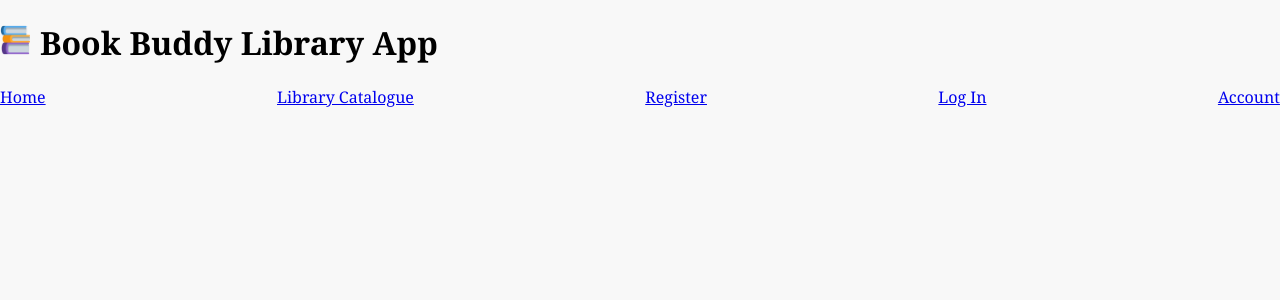
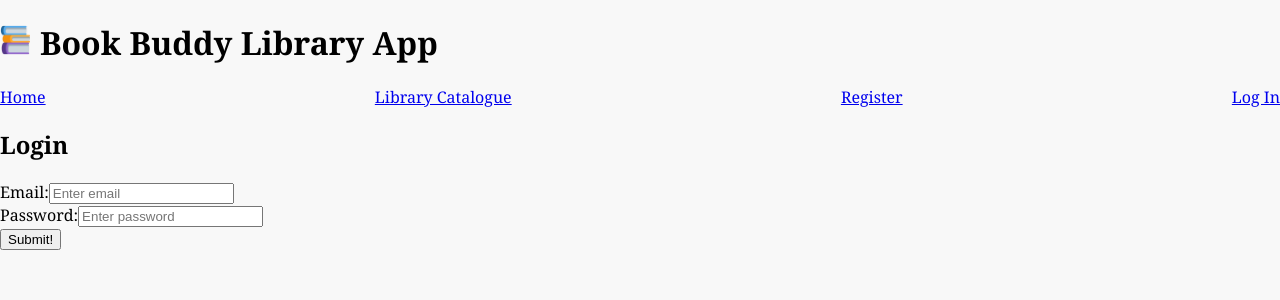
Before and after one commit to NatalieChurch/Block30WorkshopBookBuddy, a React (Vite) app: page /users/login in a window 1280 px wide. Shown: the top 300 px of the page. Built offline with nearby package versions, Linux system fonts and the light colour scheme.

Commit message:
Working Register and Login

```diff
--- a/src/App.jsx
+++ b/src/App.jsx
@@ -1,5 +1,5 @@
 import bookLogo from './assets/books.png'
-import { useState } from 'react'
+import { useState, useEffect } from 'react'
 import { Link, Route, Routes } from 'react-router-dom'
 import Home from './components/Home'
 import Books from './components/Books'
@@ -10,7 +10,14 @@ import Account from './components/Account'
 
 
 function App() {
-  const [token, setToken] = useState(null)
+  const [token, setToken] = useState(null);
+
+  useEffect(() => {
+    const storedToken = localStorage.getItem("token");
+    if (storedToken) {
+      setToken(storedToken);
+    }
+  }, []);
 
   return (
     <>
@@ -25,15 +32,15 @@ function App() {
           <Link to="/books"> Library Catalogue </Link>
           <Link to="/users/register"> Register </Link>
           <Link to="/users/login"> Log In </Link>
-          <Link to="/users/me"> Account </Link>
+          {token? <Link to="/users/me"> Account </Link> : null}
         </div>
         <div>
           <Routes>
             <Route path="/" element={<Home/>} />
             <Route path="/books" element={<Books/>} />
             <Route path="/books/:id" element={<SingleBook/>} />
-            <Route path="/users/register" element={<Register/>} />
-            <Route path="users/login" element={<Login/>} />
+            <Route path="/users/register" element={<Register token={token} setToken={setToken}/>} />
+            <Route path="users/login" element={<Login token={token} setToken={setToken} />} />
             <Route path="users/me" element={<Account/>} />
           </Routes>
         </div>
--- a/src/components/Account.jsx
+++ b/src/components/Account.jsx
@@ -2,6 +2,8 @@
 
 function Account () {
 
+
+
 }
 
 export default Account
--- a/src/components/Login.jsx
+++ b/src/components/Login.jsx
@@ -1,7 +1,69 @@
 /* TODO - add your code to create a functional React component that renders a login form */
 
-function Login () {
+import { useState } from "react";
 
+function Login({ setToken }) {
+  const [username, setUsername] = useState("");
+  const [password, setPassword] = useState("");
+  const [error, setError] = useState(null);
+  const token = localStorage.getItem("token")
+
+  async function handleLogin(event) {
+    event.preventDefault();
+    setError(null);
+
+
+    try {
+      const response = await fetch("https://fsa-book-buddy-b6e748d1380d.herokuapp.com/api/users/login", {
+        method: "POST",
+        headers: {
+          "Content-Type": "application/json"
+        },
+        body: JSON.stringify({ email:username, password })
+      });
+
+      const result = await response.json();
+
+      setToken(result.token);
+      setUsername("");
+      setPassword("");
+
+    } catch (error) {
+      setError(error.message);
+    }
+  }
+
+  return (
+    <div>
+      <h2>Login</h2>
+      {error && <p>{error}</p>}
+      <form onSubmit={handleLogin}>
+        <div>
+          <label>Email:</label>
+          <input
+            id="login-email"
+            type="text"
+            value={username}
+            onChange={(e) => setUsername(e.target.value)}
+            placeholder="Enter email"
+            required
+          />
+        </div>
+        <div>
+          <label>Password:</label>
+          <input
+            id="login-password"
+            type="password"
+            value={password}
+            onChange={(e) => setPassword(e.target.value)}
+            placeholder="Enter password"
+            required
+          />
+        </div>
+        <button type="submit">Submit!</button>
+      </form>
+    </div>
+  );
 }
 
-export default Login
+export default Login;
--- a/src/components/Register.jsx
+++ b/src/components/Register.jsx
@@ -1,6 +1,53 @@
 /* TODO - add your code to create a functional React component that renders a registration form */
+import { useState } from "react"
 
-function Register () {
+function Register ({setToken}) {
+
+    const [username, setUsername] = useState("");
+    const [password, setPassword] = useState("");
+    const [error, setError] = useState(null);
+
+
+async function handleSubmit(event) {
+    event.preventDefault();
+    try {
+        const response = await fetch ("https://fsa-book-buddy-b6e748d1380d.herokuapp.com/api/users/register",
+            {
+                method: "POST",
+                headers:{
+                    "Content-type": "application/json"
+                },
+                body: JSON.stringify({
+                    email: username,
+                    password: password
+                })
+            })
+
+            const result = await response.json()
+            console.log(result);
+            setToken(result.token);
+
+            localStorage.setItem("token", result.token);
+
+    } catch (error){
+        setError(error.message)
+    }
+}
+
+return(
+    <div>
+        <h2>Register Now!</h2>
+        {error && <p>{error}</p>}
+        <form onSubmit={handleSubmit}>
+            <label>
+                <input id="email" type="text" value={username} onChange={(e) => setUsername(e.target.value)} placeholder="Enter email"/>
+            </label>
+            <label>
+                <input id="password" type="password" value={password} onChange={(e) => setPassword(e.target.value)} placeholder="Enter password" />
+            </label>
+            <button>Submit!</button>
+        </form>
+    </div>);
 
 }
 
```
